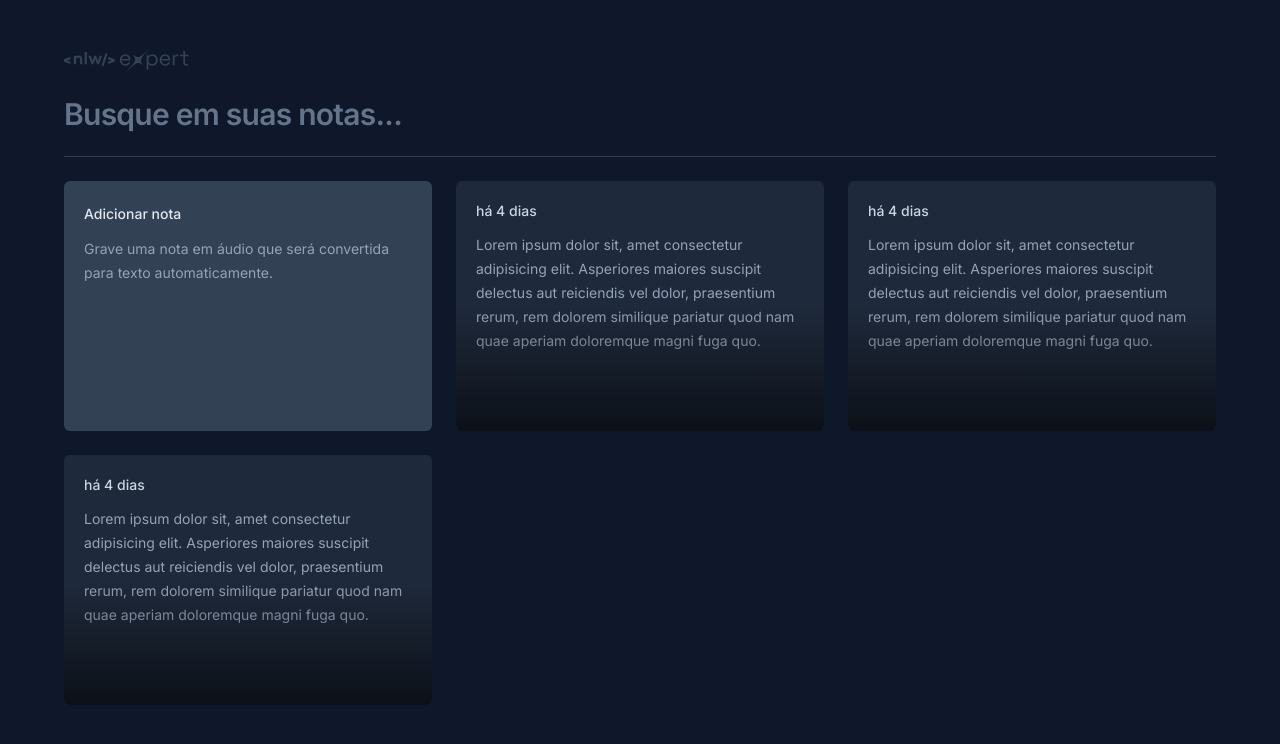
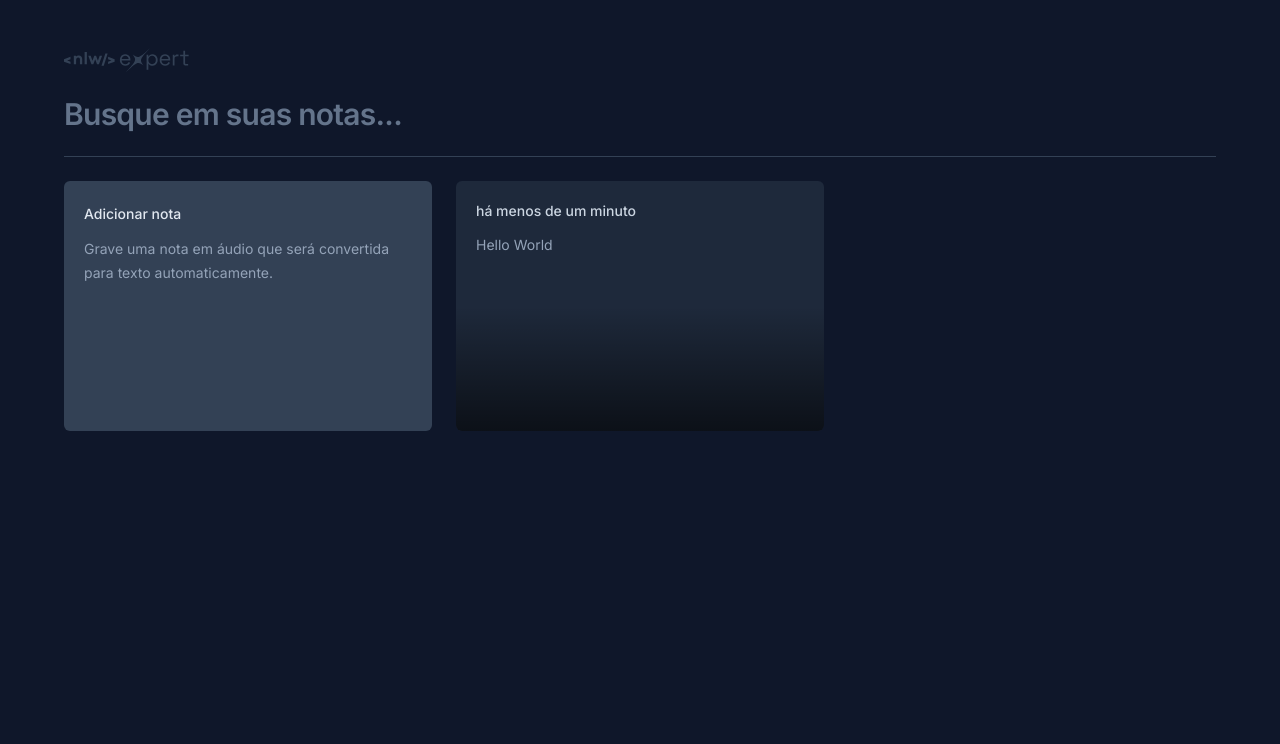
Before and after one commit to thiag-o/nlw-expert-notes, a React (Vite) app: page / in a window 1280 px wide. Shown: the top 744 px of the page. Built offline with nearby package versions, Linux system fonts and the light colour scheme.

Commit message:
✅ feat: adicionado modal de exibir nota

```diff
--- a/package.json
+++ b/package.json
@@ -9,6 +9,9 @@
     "preview": "vite preview"
   },
   "dependencies": {
+    "@radix-ui/react-dialog": "^1.0.5",
+    "date-fns": "^3.3.1",
+    "lucide-react": "^0.323.0",
     "react": "^18.2.0",
     "react-dom": "^18.2.0"
   },
--- a/src/app.tsx
+++ b/src/app.tsx
@@ -1,6 +1,11 @@
 import logo from "./assets/logo-nlw-expert.svg";
 import NewNoteCard from "./components/new-note-card";
 import { NoteCard } from "./components/note-card";
+
+const note = {
+  date: new Date(),
+  content: "Hello World",
+};
 
 export function App() {
   return (
@@ -18,9 +23,7 @@
 
       <div className="grid grid-cols-3 gap-6 auto-rows-[250px]">
         <NewNoteCard />
-        <NoteCard />
-        <NoteCard />
-        <NoteCard />
+        <NoteCard note={note} />
       </div>
     </div>
   );
--- a/src/components/note-card.tsx
+++ b/src/components/note-card.tsx
@@ -1,14 +1,53 @@
-export function NoteCard() {
+import * as Dialog from "@radix-ui/react-dialog";
+import { formatDistanceToNow } from "date-fns";
+import { ptBR } from "date-fns/locale";
+import { X } from "lucide-react";
+interface NoteCardProps {
+  note: {
+    date: Date;
+    content: string;
+  };
+}
+export function NoteCard({ note }: NoteCardProps) {
   return (
-    <button className="rounded-md text-left bg-slate-800 flex flex-col gap-3 p-5 overflow-hidden relative hover:ring-2 outline-none hover:ring-slate-600 focus-visible:ring-2 focus-visible:ring-lime-400">
-      <span className="text-sm font-medium text-slate-300">há 4 dias</span>
-      <p className="text-sm leading-6 text-slate-400">
-        Lorem ipsum dolor sit, amet consectetur adipisicing elit. Asperiores
-        maiores suscipit delectus aut reiciendis vel dolor, praesentium rerum,
-        rem dolorem similique pariatur quod nam quae aperiam doloremque magni
-        fuga quo.
-      </p>
-      <div className="absolute bottom-0 left-0 right-0 h-1/2 bg-gradient-to-t from-black/60 to-black/0 pointer-events-none"></div>
-    </button>
+    <Dialog.Root>
+      <Dialog.Trigger className="rounded-md text-left bg-slate-800 flex flex-col gap-3 p-5 overflow-hidden relative hover:ring-2 outline-none hover:ring-slate-600 focus-visible:ring-2 focus-visible:ring-lime-400">
+        <span className="text-sm font-medium text-slate-300">
+          {formatDistanceToNow(note.date, {
+            locale: ptBR,
+            addSuffix: true,
+          })}
+        </span>
+        <p className="text-sm leading-6 text-slate-400">{note.content}</p>
+        <div className="absolute bottom-0 left-0 right-0 h-1/2 bg-gradient-to-t from-black/60 to-black/0 pointer-events-none"></div>
+      </Dialog.Trigger>
+      <Dialog.Portal>
+        <Dialog.Overlay className="inset-0 fixed bg-black/60"></Dialog.Overlay>
+        <Dialog.Content className="fixed  overflow-hidden left-1/2 top-1/2 -translate-x-1/2 -translate-y-1/2 max-w-[640px]  w-full h-[60vh] bg-slate-700 rounded-md flex flex-col outline-none">
+          <Dialog.Close className="absolute top-0 right-0 bg-slate-800 p-1.5 text-slate-400 hover:text-slate-100">
+            <X className="size-5" />
+          </Dialog.Close>
+          <div className="flex flex-1 flex-col gap-3 p-5">
+            <span className="text-sm font-medium text-slate-300">
+              {formatDistanceToNow(note.date, {
+                locale: ptBR,
+                addSuffix: true,
+              })}
+            </span>
+            <p className="text-sm leading-6 text-slate-400">{note.content}</p>
+          </div>
+          <button
+            type="button"
+            className="w-full bg-slate-800 py-4 text-center text-sm text-slate-300 outline-none font-medium group"
+          >
+            Deseja{" "}
+            <span className="text-red-400 group-hover:underline">
+              apagar essa nota
+            </span>{" "}
+            ?
+          </button>
+        </Dialog.Content>
+      </Dialog.Portal>
+    </Dialog.Root>
   );
 }
```
Also changed, not shown: 1 other file (tests, documents, lock files or other folders).
